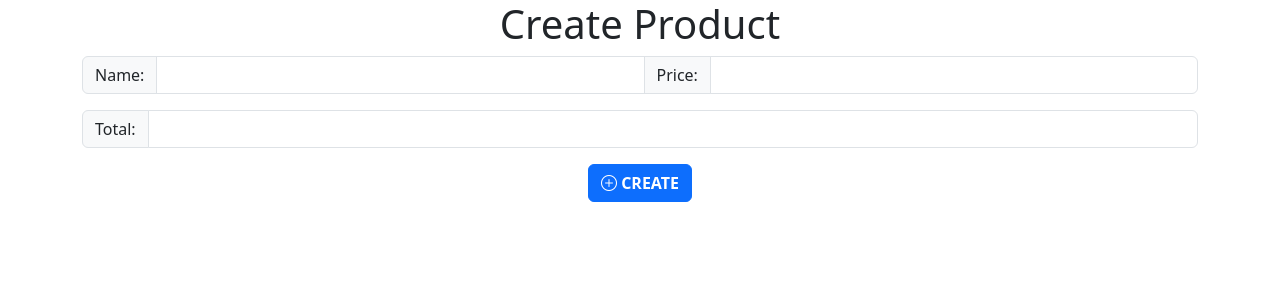
After one commit to andre2l2/py-stock-app, a FastAPI app: template templates/create_product.html in a window 1280 px wide. The commit adds this page. Shown: the top 300 px of the page. Run offline with FastAPI, Linux system fonts and the light colour scheme; the template is opened without the code that fills it, so the values that code supplies are empty.

Commit message:
feat: create screen for create product

```diff
--- a/src/domain/repository/products_repository.py
+++ b/src/domain/repository/products_repository.py
@@ -10,7 +10,7 @@ class TypeProductModel(TypedDict):
 
 class ProductsRepository:
   @abstractmethod
-  def create(self) -> TypeProductModel:
+  def create(self, product: TypeProductModel) -> TypeProductModel:
     pass
 
   def list(self) -> List[TypeProductModel]:
--- a/src/main.py
+++ b/src/main.py
@@ -4,4 +4,4 @@ from presentation.routes import products
 
 app = FastAPI()
 
-app.include_router(products.router, prefix="/products")
+app.include_router(products.router)
--- /dev/null
+++ b/templates/create_product.html
@@ -0,0 +1,67 @@
+<!DOCTYPE html>
+<html lang="en">
+  <head>
+    <meta charset="UTF-8" />
+    <meta name="viewport" content="width=device-width, initial-scale=1.0" />
+    <title>Create</title>
+
+    <link
+      href="https://cdn.jsdelivr.net/npm/bootstrap@5.3.6/dist/css/bootstrap.min.css"
+      rel="stylesheet"
+      integrity="sha384-4Q6Gf2aSP4eDXB8Miphtr37CMZZQ5oXLH2yaXMJ2w8e2ZtHTl7GptT4jmndRuHDT"
+      crossorigin="anonymous"
+    />
+    <link
+      rel="stylesheet"
+      href="https://cdn.jsdelivr.net/npm/bootstrap-icons@1.13.1/font/bootstrap-icons.min.css"
+    />
+  </head>
+  <body>
+    <h1 class="text-center">Create Product</h1>
+
+    <div>
+      <form action="/create" method="post" class="container">
+        <div class="input-group mb-3">
+          <span class="input-group-text">Name: </span>
+          <input
+            class="form-control"
+            type="text"
+            name="name"
+            id="name"
+            aria-label="name"
+            required
+          />
+
+          <span class="input-group-text">Price: </span>
+          <input
+            class="form-control"
+            type="text"
+            name="price"
+            id="price"
+            aria-label="price"
+            required
+          />
+        </div>
+
+        <div class="input-group mb-3">
+          <span class="input-group-text">Total: </span>
+          <input
+            class="form-control"
+            type="number"
+            name="total"
+            id="total"
+            aria-label="total"
+            required
+          />
+        </div>
+
+        <div class="d-flex justify-content-center">
+          <button class="btn btn-primary fw-bold" type="submit">
+            <i class="bi bi-plus-circle"></i>
+            CREATE
+          </button>
+        </div>
+      </form>
+    </div>
+  </body>
+</html>
```
Also changed, not shown: src/data/create_product_usecase.py (added, +12 -0 lines), src/domain/products/create_product_domain.py (added, +7 -0 lines), src/factory/products_factory.py (+7 -0 lines), src/presentation/routes/products.py (+29 -2 lines), templates/list_products.html (+8 -1 lines).
